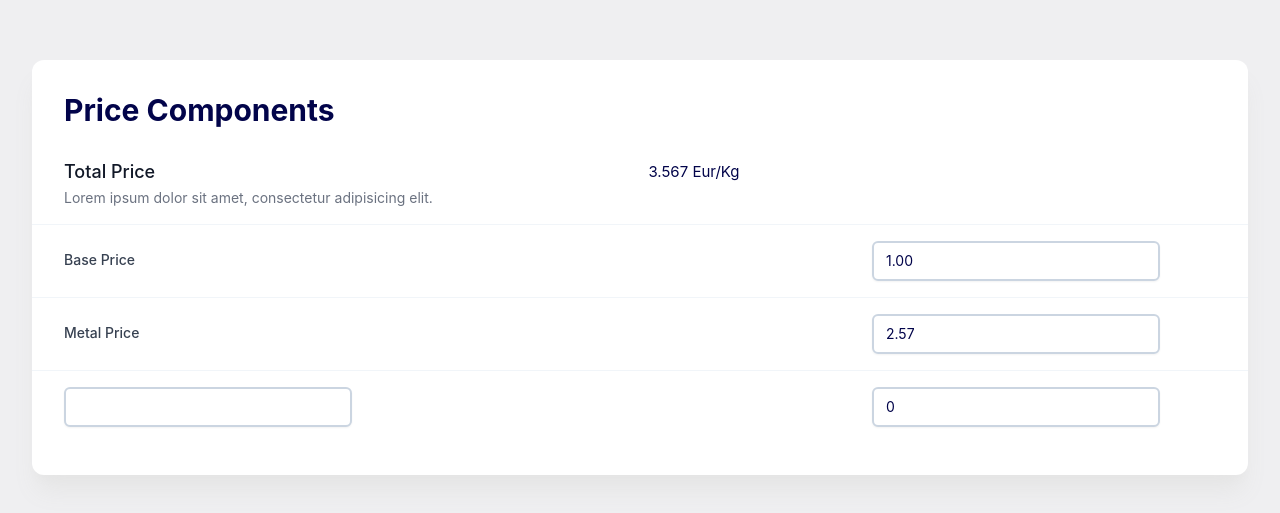
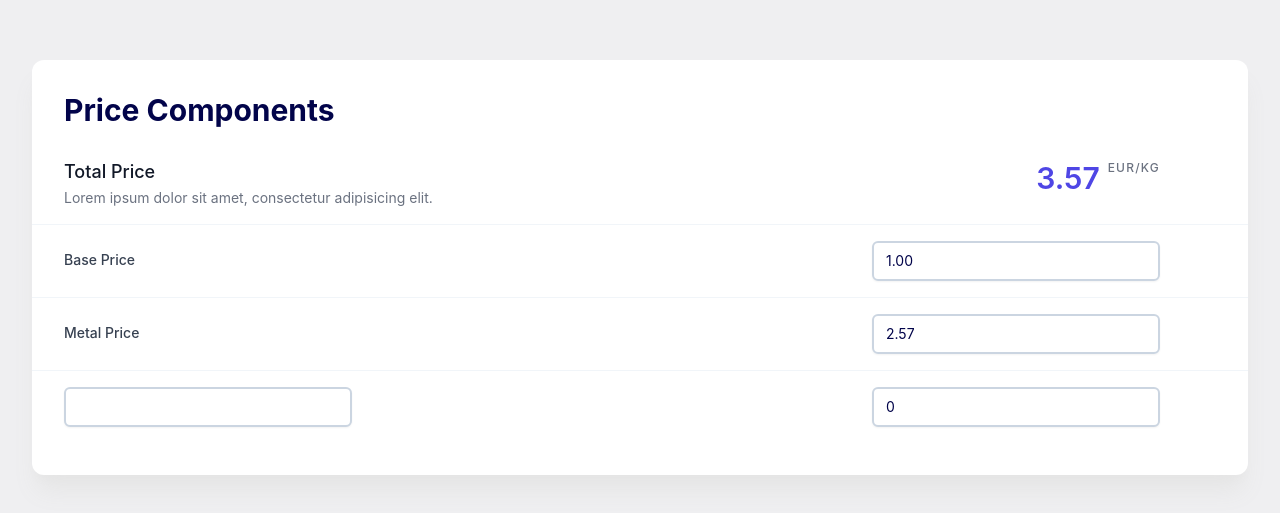
Before and after one commit to iyadh/product-price-calculator, a Vue app: page / in a window 1280 px wide. Shown: the part 133-646 px from the top of the page. Built offline with nearby package versions, Linux system fonts and the light colour scheme.

Commit message:
♻️ Reformat total price

```diff
--- a/src/components/Atoms/PriceTotal.vue
+++ b/src/components/Atoms/PriceTotal.vue
@@ -6,17 +6,28 @@
         Lorem ipsum dolor sit amet, consectetur adipisicing elit.
       </p>
     </div>
-    <div class="w-1/2">
-      {{ store.totalPrice }}
-      <span>Eur/Kg</span>
+    <div class="w-1/2 flex justify-end items-baseline px-8 gap-2 mr-14">
+      <div class="flex items-start text-3xl font-semibold text-indigo-600">
+        {{ total }}
+        <span
+          class="ml-2 text-xs uppercase tracking-widest font-medium text-gray-500"
+        >
+          Eur/Kg
+        </span>
+      </div>
     </div>
   </div>
 </template>
 
 <script lang="ts" setup>
 import { useStore } from '@/stores';
+import { computed } from 'vue';
 
 const store = useStore();
+
+const total = computed(() => {
+  return parseFloat(store.totalPrice.toString()).toFixed(2);
+});
 </script>
 
 <style scoped></style>
--- a/src/stores/index.ts
+++ b/src/stores/index.ts
@@ -13,7 +13,7 @@ export const useStore = defineStore('components', () => {
   ]);
   const totalPrice = computed(() => {
     return components.value.reduce(
-      (prev: any, next: any) => prev + next.initialValue,
+      (prev: any, next: any) => (prev += +next.initialValue.toString()),
       0,
     );
   });
```
